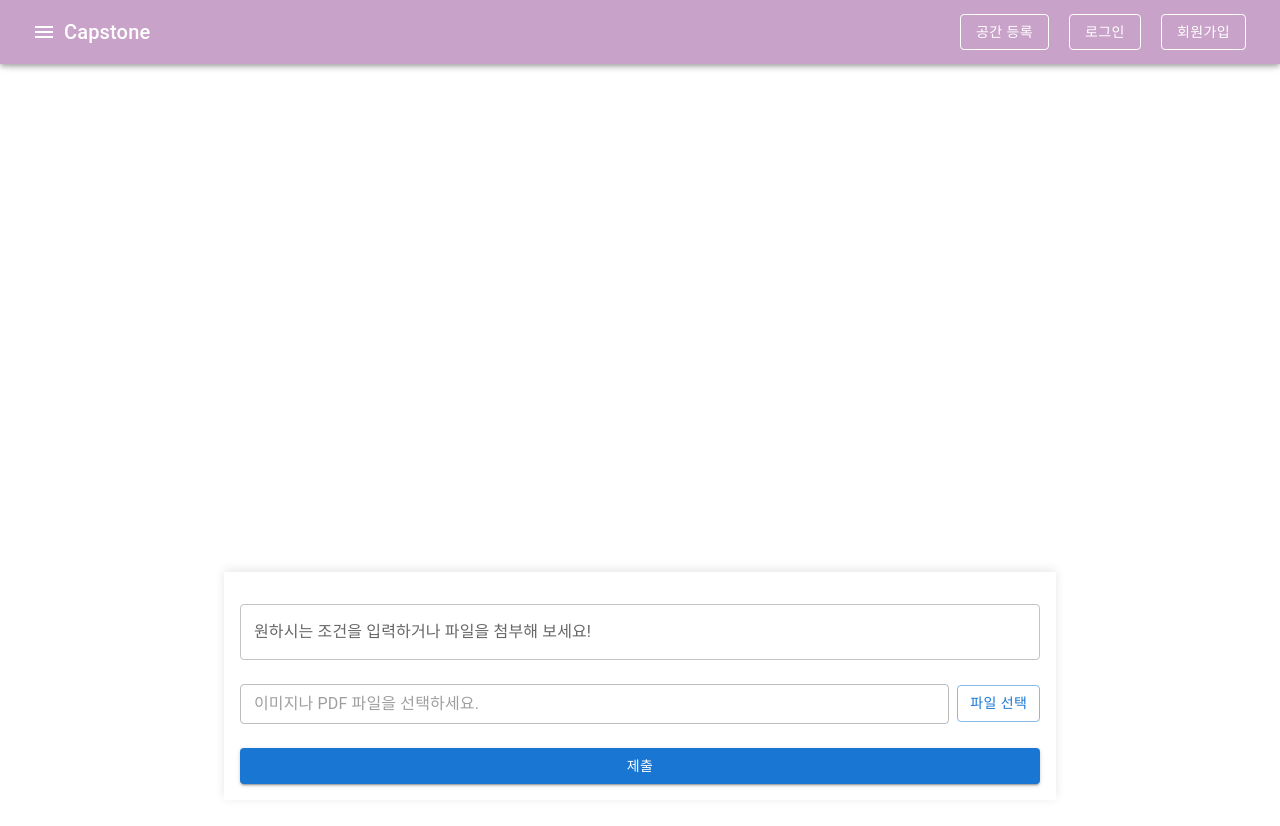
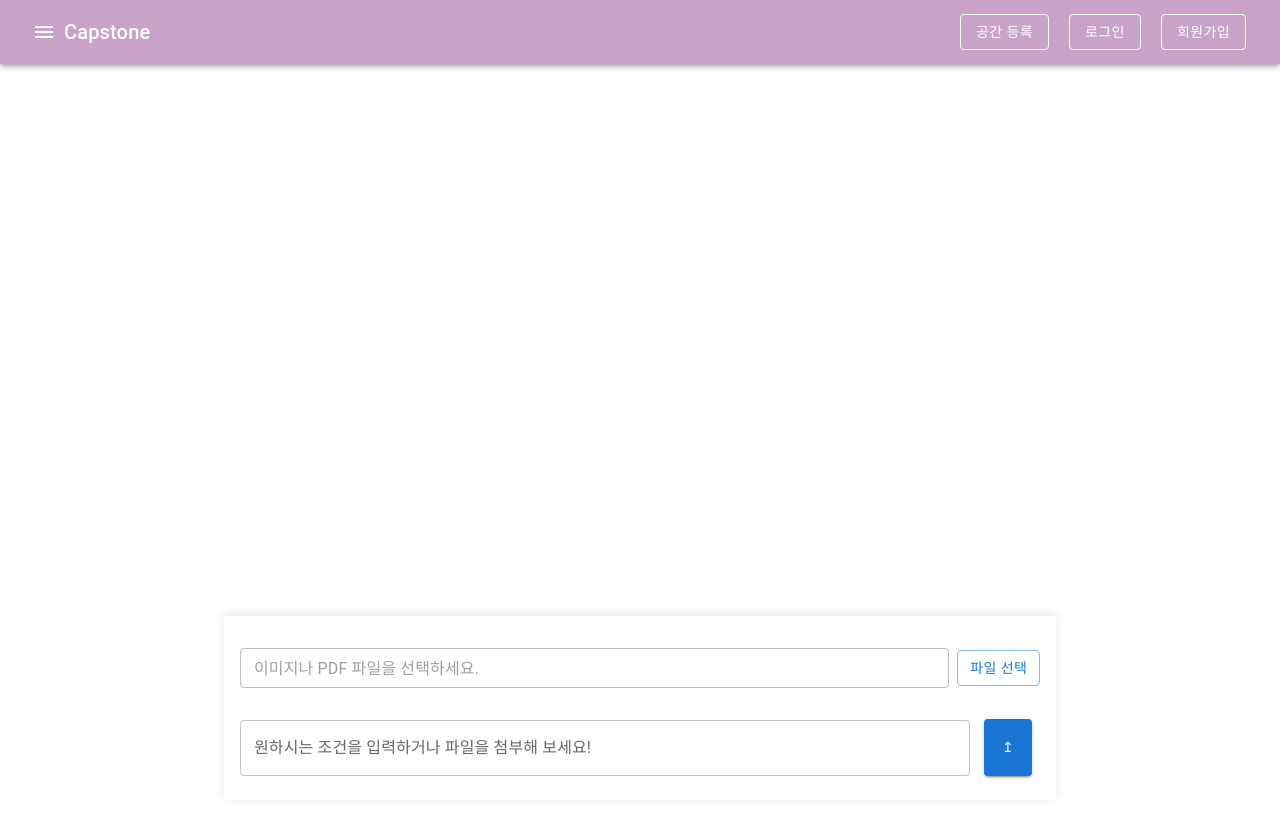
Before and after one commit to Capstone-2024-yh/Front-end, a React (Create React App) app in the folder frontend/: page /prompt in a window 1280 px wide. Shown: the top 826 px of the page. Built offline with nearby package versions, Linux system fonts and the light colour scheme; the HTML template or start-up script is replaced by a standard one.

Commit message:
Added Prompt in MainPage

```diff
--- a/frontend/src/components/main/MainPage.js
+++ b/frontend/src/components/main/MainPage.js
@@ -5,7 +5,6 @@ import { Box, Button } from '@mui/material';
 import { logoutSuccess } from '../../store/authSlice';
 import StyledButton from '../../styles/StyledButton';
 import KakaoMap from '../map/KakaoMap';
-import CommonPrompt from './CommonPrompt';
 import SearchBar from '../panel/SearchBar';
 // import axios from '../../axiosConfig';
 
@@ -74,7 +73,25 @@ const MainPage = () => {
           </p>
         </>
       )}
-      <CommonPrompt/>
+
+      <h2 style={{ textAlign: 'center' }}>어떻게 할지 감이 안오시나요?</h2>
+      <Box sx={{ display: 'flex', justifyContent: 'center', mt: 2 }}>
+        <Button
+          onClick={() => navigate('/prompt')}
+          sx={{
+            backgroundColor: '#C8A2C8',     // 버튼 배경색 설정
+            color: 'white',                 // 버튼 텍스트 색상
+            fontSize: '1.2rem',             // 텍스트 크기
+            padding: '12px 24px',           // 버튼 내부 여백 설정
+            borderRadius: '8px',            // 모서리 둥글게 설정
+            '&:hover': {
+              backgroundColor: '#B389B3',   // 호버 시 색상 변경
+            },
+          }}
+        >
+          직접 물어보세요!
+        </Button>
+      </Box>
 
       {/* 인기 태그 표시 */}
       <h2 style={{ textAlign: 'center' }}>인기 태그들을 확인해보세요!</h2>
--- a/frontend/src/components/main/Prompt.js
+++ b/frontend/src/components/main/Prompt.js
@@ -147,17 +147,6 @@ function Prompt() {
       {/* 프롬프트 입력 부분 */}
       <Box sx={{ position: 'sticky', bottom: 0, width: '100%', maxWidth: 800, backgroundColor: 'white', zIndex: 1, boxShadow: '0px -2px 10px rgba(0, 0, 0, 0.1)', padding: 2 }}>
         <form onSubmit={handleSubmit} style={{ width: '100%' }}>
-          <TextField
-            label="원하시는 조건을 입력하거나 파일을 첨부해 보세요!"
-            multiline
-            rows={1}
-            fullWidth
-            margin="normal"
-            value={prompt}
-            onChange={(e) => setPrompt(e.target.value)}
-            variant="outlined"
-          />
-
           <Box sx={{ display: 'flex', alignItems: 'center', mt: 2 }}>
             <TextField
               variant="outlined"
@@ -172,9 +161,36 @@ function Prompt() {
             </Button>
           </Box>
 
-          <Button type="submit" variant="contained" color="primary" fullWidth sx={{ mt: 3 }} disabled={isLoading}>
-            제출
-          </Button>
+          <Box sx={{ position: 'relative', mt: 2 }}>
+            <TextField
+              label="원하시는 조건을 입력하거나 파일을 첨부해 보세요!"
+              multiline
+              width
+              margin="normal"
+              value={prompt}
+              onChange={(e) => setPrompt(e.target.value)}
+              variant="outlined"
+              maxRows={10}
+              sx={{ width: 'calc(100% - 70px)' }}
+            />
+
+            <Button
+              type="submit"
+              variant="contained"
+              color="primary"
+              sx={{
+                position: 'absolute',
+                right: 8,
+                bottom: 8,
+                minWidth: '48px',
+                minHeight: '57px',
+                padding: '8px',
+              }}
+              disabled={isLoading}
+            >
+              ↥
+            </Button>
+          </Box>
         </form>
       </Box>
 
```
